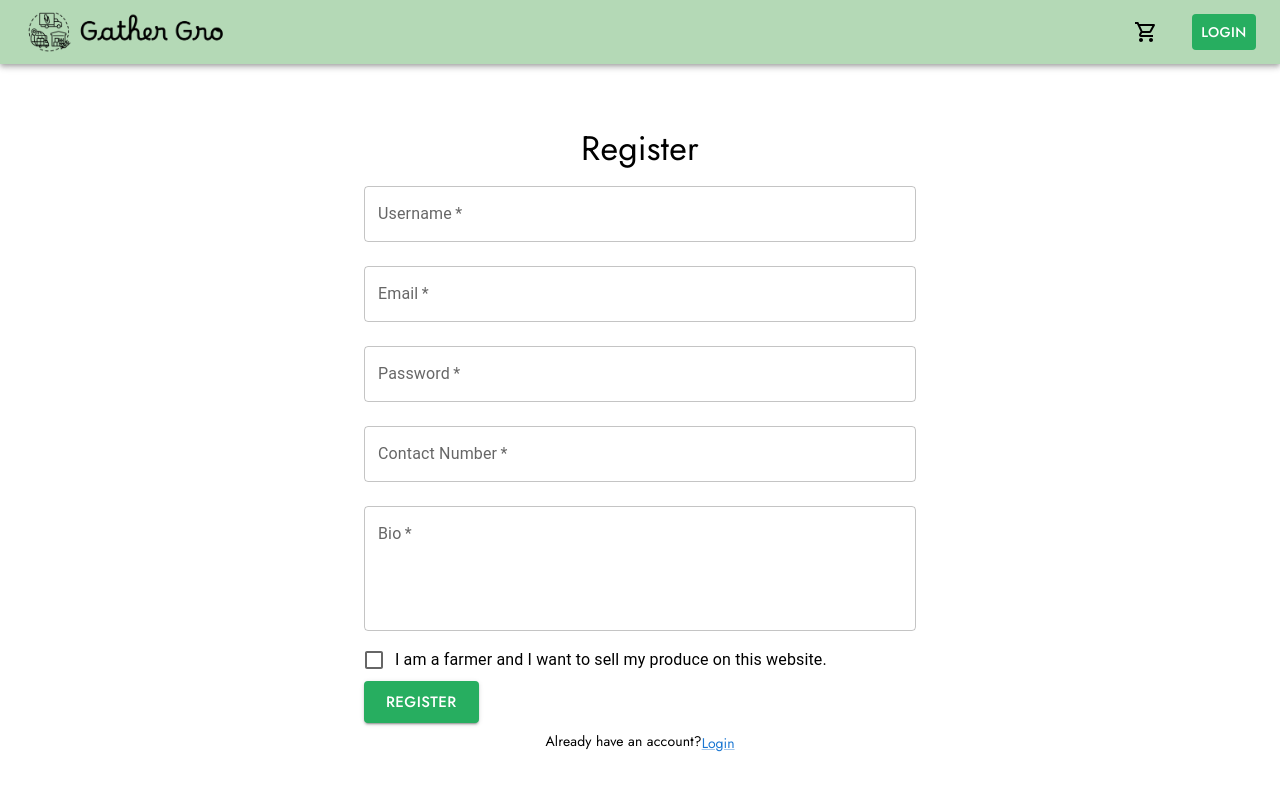
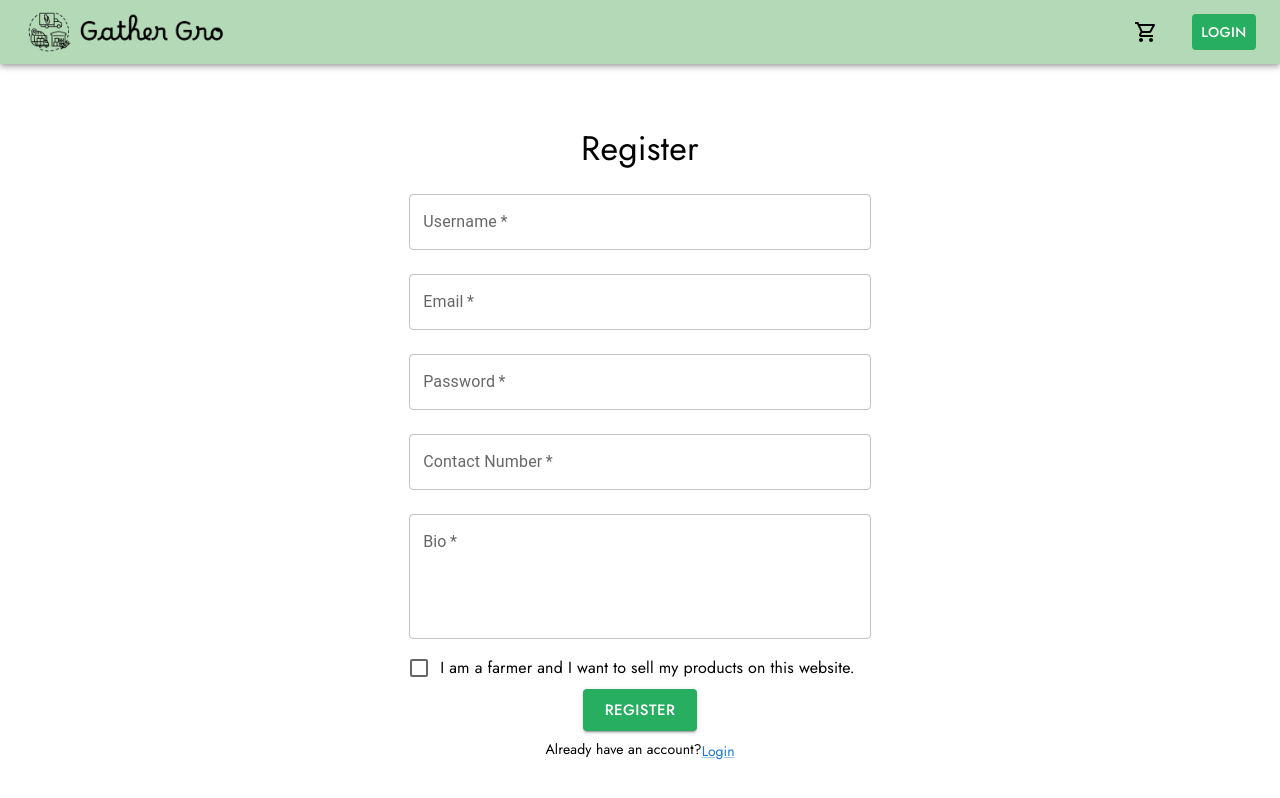
Before and after one commit to hardikpatel2906/gathergro, a React (Create React App) app in the folder frontend/: page /register in a window 1280 px wide. Built offline with nearby package versions, Linux system fonts and the light colour scheme.

Commit message:
Changes in cart functionality

```diff
--- a/frontend/src/components/cart.js
+++ b/frontend/src/components/cart.js
@@ -10,10 +10,12 @@ import { loadStripe } from "@stripe/stripe-js";
 
 
 const CustomButton = styled(Button)({
-    background: "#B4D9B6",
-    color: "black",
+    marginLeft: "10px",
+    background: "#27ae60",
+    fontFamily: 'Jost',
+    color: "white",
     ":hover": {
-        background: "#ccf2ce"
+        background: "#0b873f"
     }
 });
 
@@ -60,19 +62,19 @@ const Cart = () => {
 
     return (
         <div style={{ width: '50%', margin: '0 auto', alignItems: "center", display: 'flex', flexDirection: 'column' }}>
-            <Typography variant="h5" mt={2}>
+            <Typography variant="h5" sx={{ mt: 2, fontFamily: "Jost" }} >
                 Shopping Cart
             </Typography>
             {(cartItems.length > 0) &&
                 <>
                     {cartItems.map((product) => (
-                        <Card key={product.id} sx={{ display: 'flex', margin: '15px' }}>
-                            <CardMedia component='img' image={product.image} sx={{ width: 150, height: 150 }} alt="product image" />
+                        <Card key={product.id} sx={{ display: 'flex', margin: '15px', width: "70%" }}>
+                            <CardMedia component='img' image={product.image} sx={{ width: 100, height: 100 }} alt="product image" />
                             <Box sx={{ flexDirection: 'column', display: 'inline-block', width: '80%', verticalAlign: 'top' }}>
                                 <div style={{ display: 'flex', justifyContent: 'space-between' }}>
                                     <CardContent sx={{ padding: '10px' }}>
-                                        <Typography component="div" variant="h6">{product.productName}</Typography>
-                                        <Typography variant="body2" color="text.secondary" component="div">${product.price}</Typography>
+                                        <Typography component="div" variant="h6" sx={{ fontFamily: "Jost" }}>{product.productName}</Typography>
+                                        <Typography variant="body2" component="div" sx={{ fontFamily: "Jost" }}>${product.price}</Typography>
                                     </CardContent>
                                     <Box sx={{ marginLeft: 'auto', padding: '5px' }}>
                                         <DeleteOutlined
@@ -87,7 +89,7 @@ const Cart = () => {
                                             onClick={() => removeQty(product.id, product.price)}
                                             sx={{ fontSize: 20, padding: '0 10px' }}
                                         />
-                                        <Typography variant="body2" color="text.secondary" component="div" >{product.quantity}</Typography>
+                                        <Typography variant="body2" component="div" sx={{ fontFamily: "Jost" }} >{product.quantity}</Typography>
                                         <AddCircleOutline
                                             color="success"
                                             onClick={() => addQty(product.id, product.price)}
@@ -95,7 +97,7 @@ const Cart = () => {
                                         />
                                     </div>
                                     <div style={{ display: 'flex', justifyContent: 'flex-start', padding: '0 10px' }}>
-                                        <Typography variant="body2" color="text.secondary" component="div" >${(product.quantity * product.price).toFixed(2)}</Typography>
+                                        <Typography variant="body2" component="div" sx={{ fontFamily: "Jost" }}>Total: ${(product.quantity * product.price).toFixed(2)}</Typography>
                                     </div>
                                 </Box>
                             </Box>
@@ -106,9 +108,9 @@ const Cart = () => {
             }
             {(cartItems.length == 0) &&
                 <>
-                    <Typography variant='h4'> Your Cart is Empty ! </Typography>
+                    <Typography variant='h4' sx={{ fontFamily: "Jost", mt: 4, mb: 3}}> Your Cart is Empty !</Typography>
+                    <img src='empty-cart.png' alt='Cart-Image' height={250} />
                     <CustomButton size="medium" variant="contained" onClick={() => { navigate("/"); }}>Continue Shopping</CustomButton>
-
                 </>}
         </div >
     );
--- a/frontend/src/components/home.js
+++ b/frontend/src/components/home.js
@@ -23,11 +23,12 @@ const theme = createTheme({
 });
 
 const CustomButton = styled(Button)({
-  background: "#B4D9B6",
-  color: "black",
-  ":hover":{
-    background:"#ccf2ce"
-  }
+    background: "#27ae60",
+    fontFamily: 'Jost',
+    color: "white",
+    ":hover": {
+        background: "#0b873f"
+    }
 });
 
 function Home() {
@@ -144,9 +145,9 @@ function Home() {
           </IconButton>
         </Box>
         <Dialog open={filterOpen} onClose={handleCloseFilterDialog}>
-          <DialogTitle>Filter Options</DialogTitle>
+          <DialogTitle sx={{fontFamily:"Jost"}}>Filter Options</DialogTitle>
           <DialogContent>
-            <Typography gutterBottom>Price Range</Typography>
+            <Typography gutterBottom sx={{fontFamily:"Jost"}}>Price Range</Typography>
             <Slider
               value={priceRange}
               onChange={handlePriceChange}
@@ -162,10 +163,10 @@ function Home() {
                     onChange={handleAvailabilityChange}
                   />
                 }
-                label="Available Only"
+                label={<Typography sx={{fontFamily:"Jost"}}>Available Only</Typography>}
               />
             </FormGroup>
-            <Typography gutterBottom>Categories</Typography>
+            <Typography gutterBottom sx={{fontFamily:"Jost"}}>Categories</Typography>
             {categories.map((category) => (
               <FormControlLabel
                 key={category._id}
@@ -176,17 +177,17 @@ function Home() {
                     value={category._id}
                   />
                 }
-                label={category.categoryName}
+                label={<Typography sx={{fontFamily:"Jost"}}>{category.categoryName}</Typography>}
               />
             ))}
-            <Button
+            <CustomButton
               onClick={() => {
                 applyFilters();
                 setFilterOpen(false);
               }}
             >
               Apply Filters
-            </Button>
+            </CustomButton>
           </DialogContent>
         </Dialog>
         <Box sx={{ flexWrap: "wrap", display: "flex", gap: "16px" }}>
--- a/frontend/src/components/navbar.js
+++ b/frontend/src/components/navbar.js
@@ -91,7 +91,8 @@ const Navbar = () => {
       backgroundColor: '#ffffff',
       borderRadius: '10px'
     },
-    mr: 3
+    mr: 3,
+    fontFamilys:"Jost"
   };
 
   return (
--- a/frontend/src/components/register.js
+++ b/frontend/src/components/register.js
@@ -114,7 +114,8 @@ const Register = () => {
                 <Typography component="h1" variant="h4" sx={{ fontFamily: "Jost" }}>
                     Register
                 </Typography>
-                <form onSubmit={handleSubmit}>
+                {/* <form onSubmit={handleSubmit}> */}
+                <Box component="form" onSubmit={handleSubmit} sx={{ mt: 1, display: "flex", flexDirection: "column", alignItems: "center" }}>
                     <TextField
                         label="Username"
                         fullWidth
@@ -170,10 +171,9 @@ const Register = () => {
                                 checked={isFarmer}
                                 onChange={(e) => setIsFarmer(e.target.checked)}
                                 name="isFarmer"
-
                             />
                         }
-                        label="I am a farmer and I want to sell my produce on this website."
+                        label={<Typography variant="body1" sx={{ fontFamily: "Jost" }}>I am a farmer and I want to sell my products on this website.</Typography>}
                     />
                     {isFarmer && (
                         <TextField
@@ -198,15 +198,18 @@ const Register = () => {
                     >
                         Register
                     </CustomButton>
-                </form>
+                    {/* </form> */}
+                </Box>
                 <Typography mt={1} variant="body2" align="center" sx={{ fontFamily: "Jost" }}>
                     Already have an account?
                     <Link component="button" onClick={() => {
                         navigate("/login");
-                    }}>Login</Link>
+                    }}>
+                        Login
+                    </Link>
                 </Typography>
             </Box>
-        </Container>
+        </Container >
     );
 }
 
```
Also changed, not shown: frontend/public/empty-cart.png (added).
